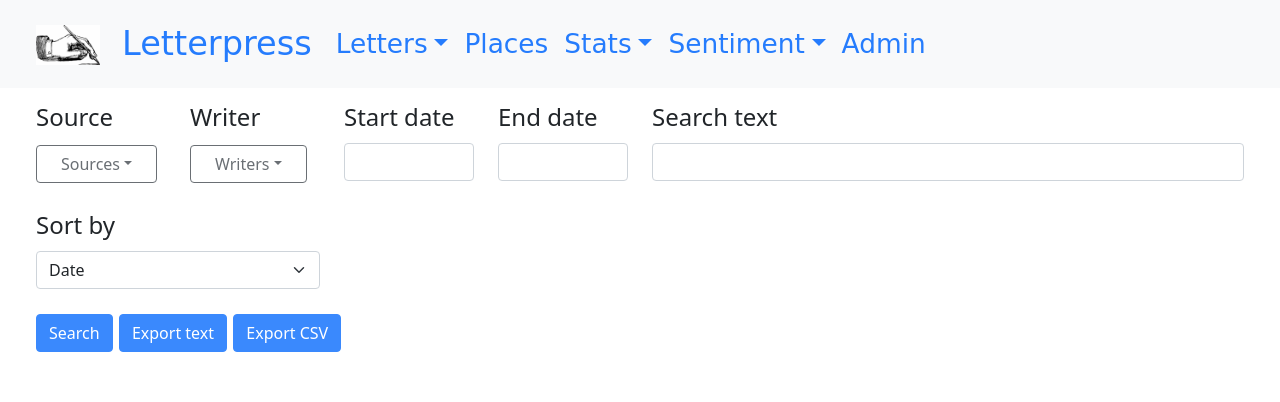
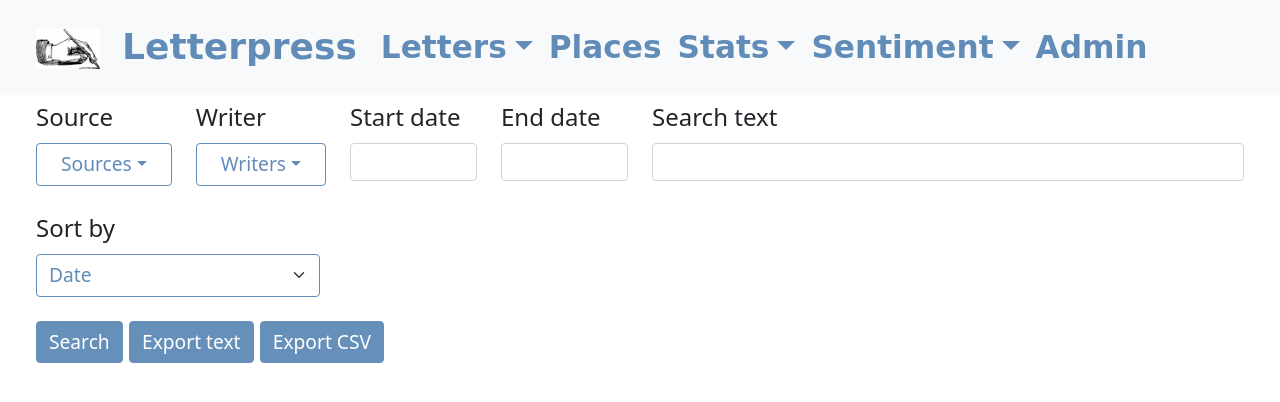
Before and after one commit to clairempr/letterpress, a Django app: page /letters/ in a window 1280 px wide. Shown: the top 402 px of the page. Run offline with Django 3.2, Linux system fonts and the light colour scheme; data that the repository does not hold is empty; parts of the project's set-up code (start-up, migrations or seed data) failed here and were passed over; some web fonts are replaced.

Commit message:
Change colors to match map controls

```diff
--- a/letters/static/css/letterpress.css
+++ b/letters/static/css/letterpress.css
@@ -11,9 +11,13 @@ body {
     margin-bottom: 60px;
 }
 
+a {
+    color: #4a74a8;
+}
+
 blockquote {
     font-size: 1em;
-    border-left: 5px solid #257cfd;
+    border-left: 5px solid #618cb8;
     padding: 1.3em;
 }
 
@@ -26,25 +30,31 @@ em {
 }
 
 .dropdown-button {
-    color: #6a6f74;
-    border-color: #6a6f74;
+    font-size: 0.8em;
+    color: #618cb8;
+    border-color: #618cb8;
 }
 
 .dropdown-button:hover {
     color: #fff;
-    background-color: #6a6f74;
-    border-color: #6a6f74;
+    background-color: #618cb8;
+    border-color: #618cb8;
 }
 
 .dropdown-item {
     font-size: 1.3em;
-    color: #4681d3;
+    color: #618cb8;
+    font-weight: bold;
+}
 
+.dropdown-item.active, .dropdown-item:active {
+    color: #fff;
+    text-decoration: none;
+    background-color: #4a74a8;
 }
 
 .dropdown-item:hover {
-    font-size: 1.3em;
-    color: #1d63ca;
+    color: #4a74a8;
 
 }
 
@@ -54,6 +64,16 @@ em {
     width: 100%;
     /* Set the fixed height of the footer here */
     height: 45px;
+}
+
+.form-select {
+    font-size: 0.8em;
+    color: #618cb8;
+    border-color: #618cb8;
+}
+
+.form-select option {
+    color: #618cb8;
 }
 
 .image-credit {
@@ -84,38 +104,39 @@ em {
 
 .nav-label {
     font-family: 'Amita', cursive;
-    font-size: 1.1em;
+    font-size: 1.3em;
+    font-weight: bold;
 }
 
 .navbar-brand {
     font-family: 'Amita', cursive;
-    font-size: 1.4em;
-    color: #257cfd;
+    font-size: 1.5em;
+    font-weight: bold;
 }
 
 .navbar-light .navbar-brand {
-    color: #257cfd;
+    color: #618cb8;
 }
 
 .navbar-light .navbar-brand:focus, .navbar-light .navbar-brand:hover {
-    color: #1956b1;
+    color: #47739e;
 }
 
 .navbar-light .navbar-nav .nav-link {
-    color: #257cfd;
+    color: #618cb8;
 }
 
 .navbar-light .navbar-nav .nav-link.active.nav-link {
-    color: #257cfd;
+    color: #47739e;
 }
 
 .navbar-light .navbar-nav .nav-link:focus, .navbar-light .navbar-nav .nav-link:hover {
-    color: #1956b1;
+    color: #47739e;
 }
 
 .page-item.active .page-link {
-    background-color: #3a89fd;
-    border-color: #3a89fd;
+    background-color: #618cb8;
+    border-color: #618cb8;
 }
 
 .page-label {
@@ -129,15 +150,16 @@ em {
 }
 
 .submit-button {
+    font-size: 0.8em;
     color: #fff;
-    background-color: #3a89fd;
-    border-color: #3a89fd;
+    background-color: #6690ba;
+    border-color: #6690ba;
 }
 
 .submit-button:hover {
     color: #fff;
-    background-color: #1956b1;
-    border-color: #1956b1;
+    background-color: #4a74a8;
+    border-color: #4a74a8;
 }
 
 .vertical-bottom {
```
